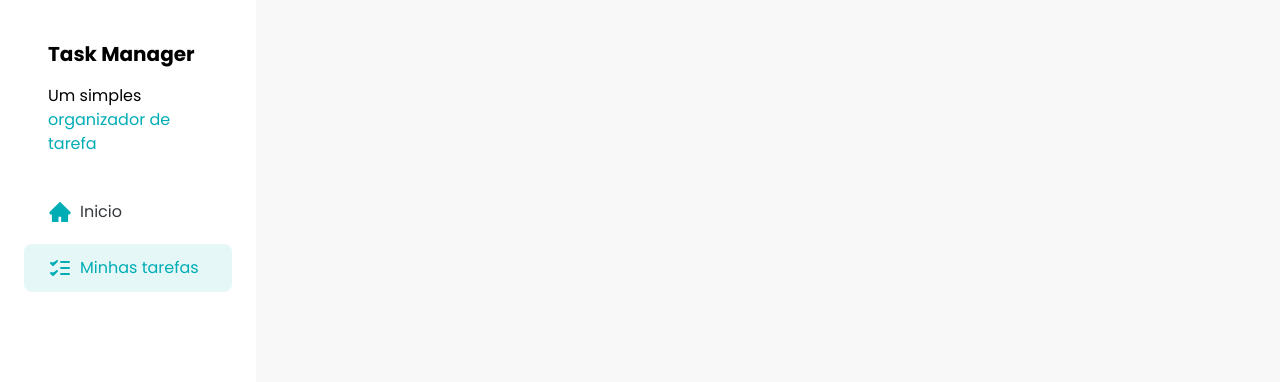
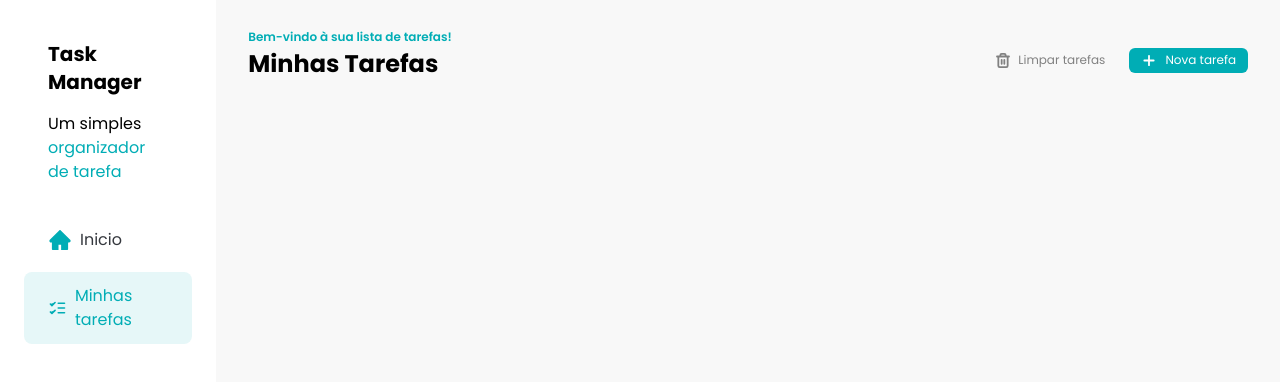
Before and after one commit to ramirescm/task-manager, a React (Vite) app: page / in a window 1280 px wide. Shown: the top 382 px of the page. Built offline with nearby package versions, Linux system fonts and the light colour scheme.

Commit message:
chore: add components button and tasks

```diff
--- a/src/App.jsx
+++ b/src/App.jsx
@@ -1,10 +1,12 @@
 import Sidebar from "./components/Sidebar"
+import Tasks from "./components/Tasks"
 
 function App() {
   return (
-    <>
+    <div className="flex">
       <Sidebar />
-    </>
+      <Tasks />
+    </div>
   )
 }
 
--- /dev/null
+++ b/src/components/Button.jsx
@@ -0,0 +1,23 @@
+const Button = ({ children, variant = "primary" }) => {
+  const getVariantClasses = () => {
+    switch (variant) {
+      case "primary":
+        return "bg-[#00ADB5] text-white"
+      case "ghost":
+        return "bg-transparent text-[#818181]"
+      default:
+        return ""
+    }
+  }
+  return (
+    <>
+      <button
+        className={`hover:opa flex items-center gap-2 rounded-md px-3 py-1 text-xs transition hover:opacity-75 ${getVariantClasses()}`}
+      >
+        {children}
+      </button>
+    </>
+  )
+}
+
+export default Button
--- /dev/null
+++ b/src/components/Tasks.jsx
@@ -0,0 +1,31 @@
+import Button from "./Button"
+import AddIcon from "../assets/icons/add.svg?react"
+import TrashIcon from "../assets/icons/trash.svg?react"
+
+const Tasks = () => {
+  return (
+    <div className="w-full px-8 py-6">
+      <div className="flex w-full justify-between">
+        <div>
+          <span className="text-xs font-semibold text-[#00ADB5]">
+            Bem-vindo à sua lista de tarefas!
+          </span>
+          <h1 className="mb-4 text-2xl font-bold">Minhas Tarefas</h1>
+        </div>
+
+        <div className="flex items-center gap-3">
+          <Button variant="ghost">
+            <TrashIcon />
+            Limpar tarefas
+          </Button>
+          <Button>
+            <AddIcon />
+            Nova tarefa
+          </Button>
+        </div>
+      </div>
+    </div>
+  )
+}
+
+export default Tasks
```
Also changed, not shown: src/assets/icons/add.svg (added), src/assets/icons/trash.svg (added).
